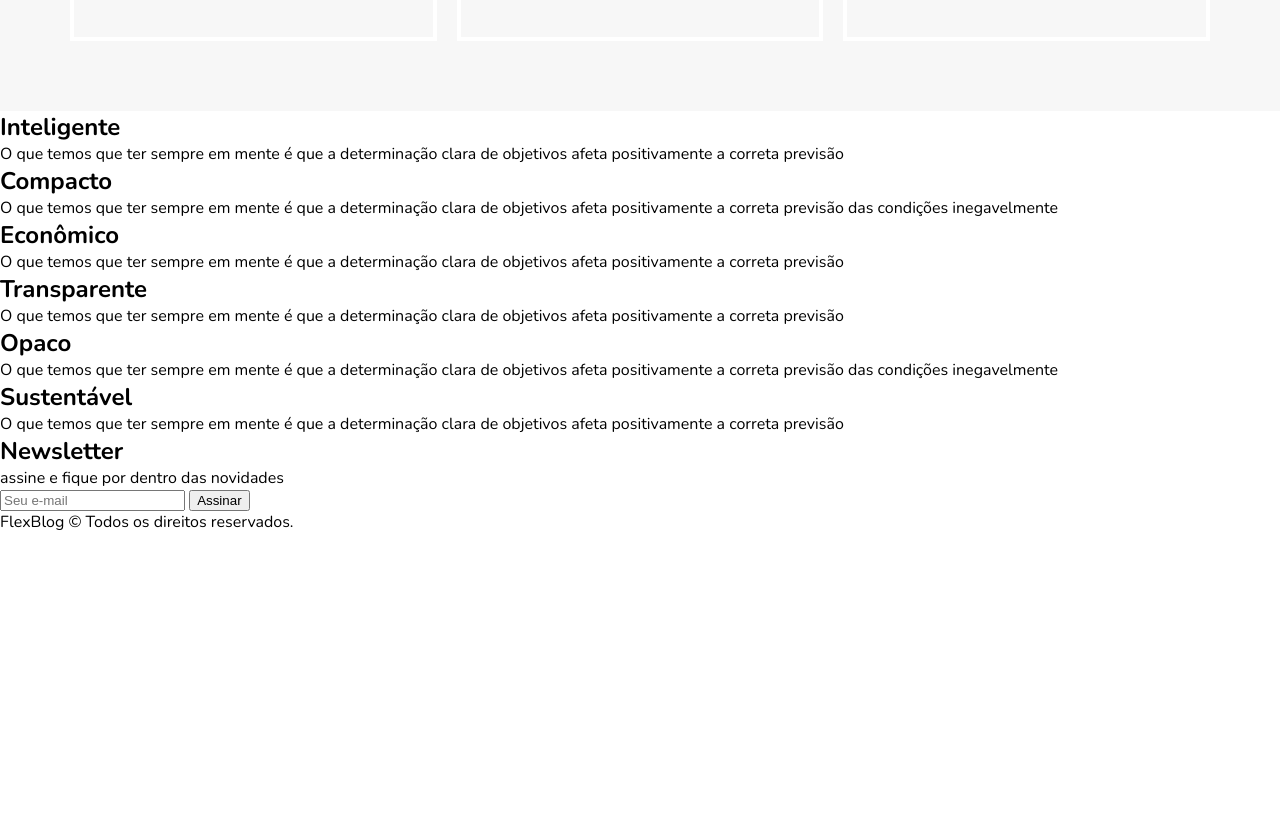
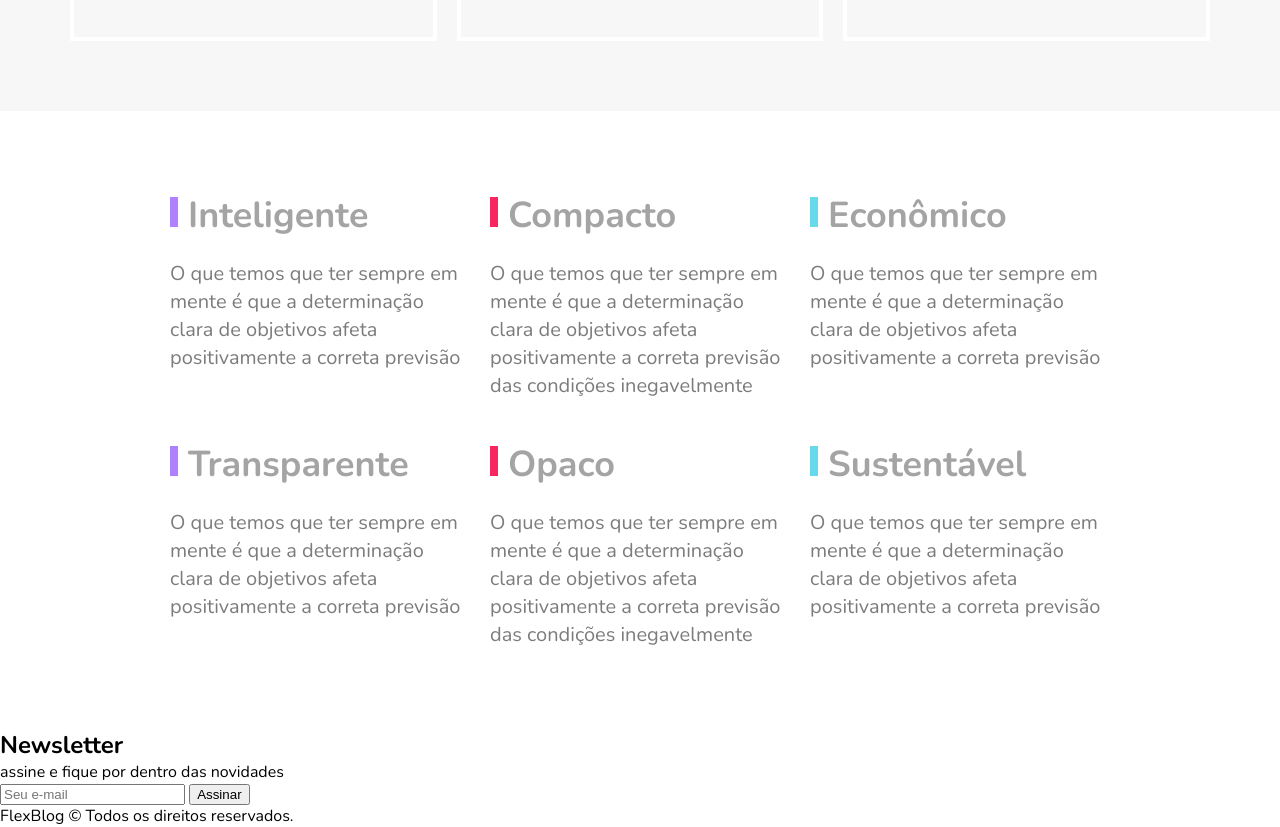
Before and after one commit to antoniodiasfilho/projeto-flexblog, a plain HTML site: page index.html in a window 1280 px wide. Shown: the part 2477-3304 px from the top of the page. Before the commit the page ends 3010 px from the top, so only its background shows below. Drawn offline with nearby package versions, Linux system fonts and the light colour scheme.

Commit message:
feito a parte de qualidade

```diff
--- a/estilos/style.css
+++ b/estilos/style.css
@@ -267,3 +267,48 @@ img{
         order: -1;
     }
 }
+
+/* Qualidade */
+
+.qualidade{
+    max-width: 960px;
+    margin: 60px auto;
+    display: flex;
+    flex-wrap: wrap;
+}
+
+.qualidade-item{
+    flex: 1 1 300px;
+    margin: 20px 10px ;
+}
+
+.qualidade-item h2{
+    color: #a4a4a4;
+    font-size: 2.25em;
+    margin-bottom: 20px;
+}
+
+.qualidade-item h2::before{
+    content: '';
+    display: inline-block;
+    width: 8px;
+    height: 30px;
+    margin-right: 10px;
+    background-color: #2c70ff;
+}
+
+.qualidade-item:nth-of-type(3n+1) h2::before{
+    background-color: #ae81ff;
+}
+.qualidade-item:nth-of-type(3n+2) h2::before{
+    background-color: #f9265e;
+}
+.qualidade-item:nth-of-type(3n+3) h2::before{
+    background-color: #66d9eb;
+}
+
+.qualidade-item p {
+    font-size: 1.25em;
+    line-height: 1.4 ;
+    color: #7c7c7c;
+}
```
